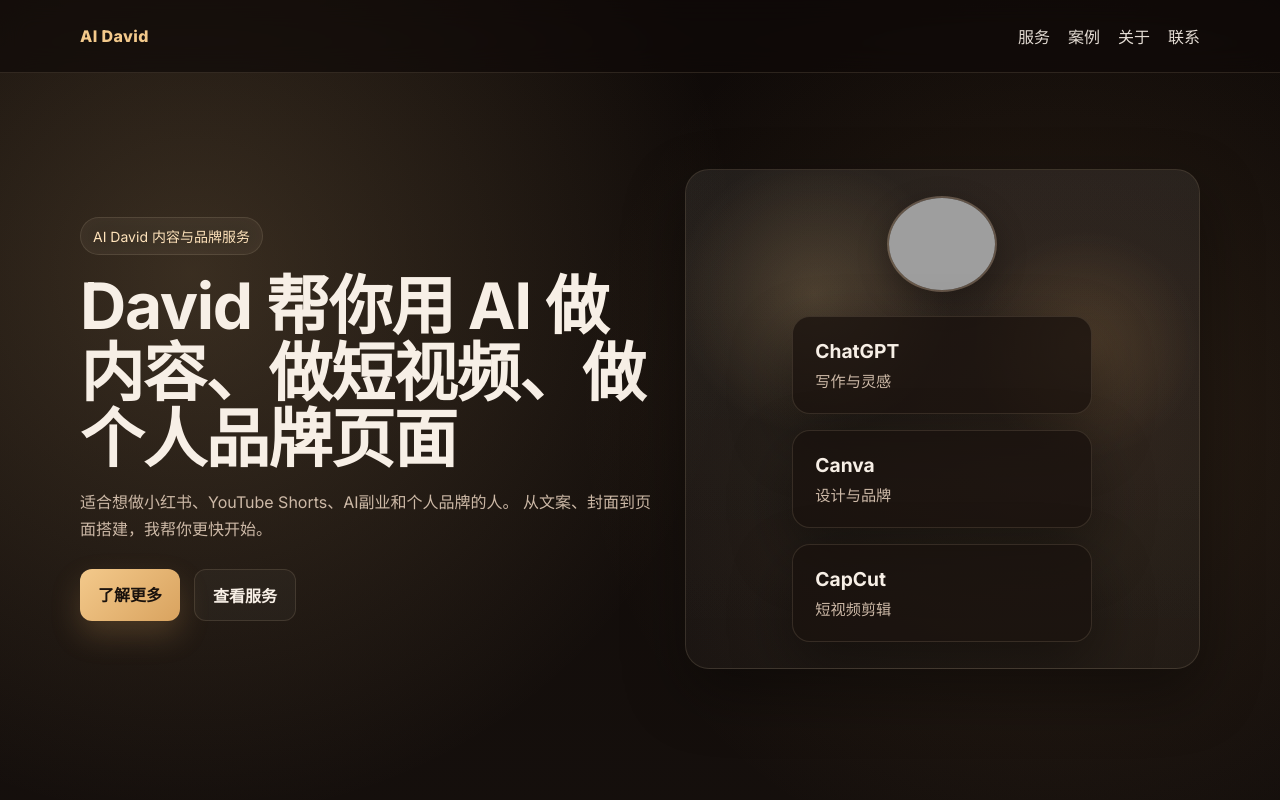
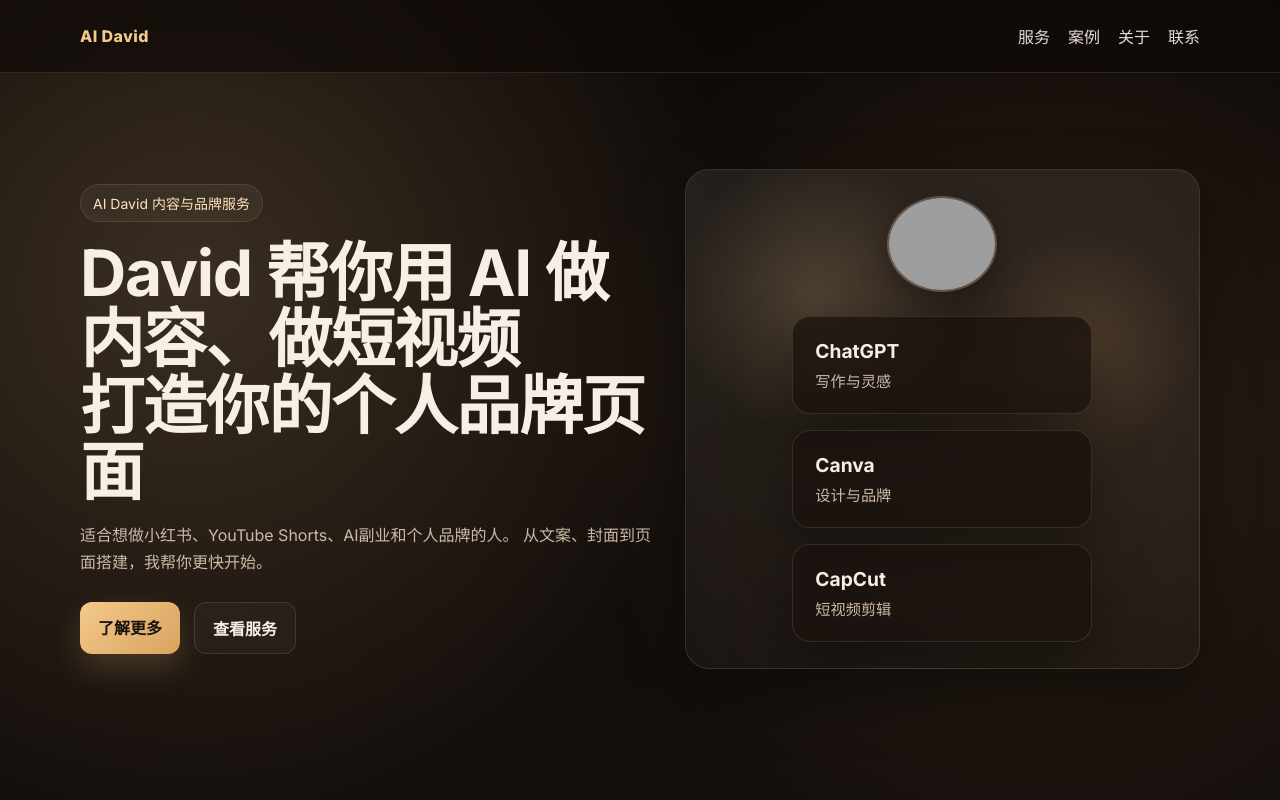
Before and after one commit to dw784699/AIDAVID, a plain HTML site: page index.html in a window 1280 px wide. Shown: the top 800 px of the page. Drawn offline with Linux system fonts and the light colour scheme; grey boxes are pictures that could not be loaded.

Commit message:
Update index.html

```diff
--- a/index.html
+++ b/index.html
@@ -28,7 +28,9 @@
       <div class="container hero-grid">
         <div class="hero-text">
           <span class="badge">AI David 内容与品牌服务</span>
-          <h1>David 帮你用 AI 做内容、做短视频、做个人品牌页面</h1>
+          <h1> David 帮你用 AI 做内容、做短视频<br>
+               打造你的个人品牌页面
+          </h1>
           <p>
             适合想做小红书、YouTube Shorts、AI副业和个人品牌的人。
             从文案、封面到页面搭建，我帮你更快开始。
```
